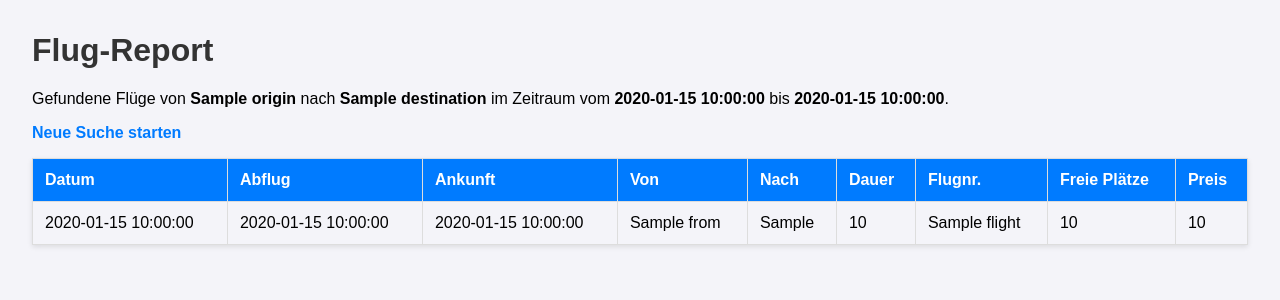
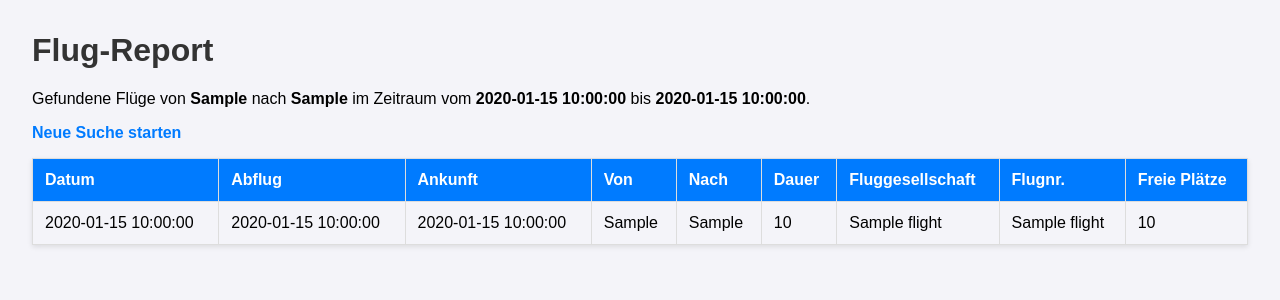
Before and after one commit to kleinski/full_planes, a Flask app: template webapp/templates/results.html in a window 1280 px wide. Shown: the top 300 px of the page. Run offline with Flask 3, Linux system fonts and the light colour scheme; the template is opened without the code that fills it: most values are stand-ins (such as "Sample title", 1, 10 or a date in 2020).

Commit message:
Enhance flight search results: add visual grouping for destination airports, enrich flight data with full airport and airline names, and update results display with full names.

```diff
--- a/webapp/app.py
+++ b/webapp/app.py
@@ -51,9 +51,12 @@
 
 # List of selectable destination airports
 DESTINATION_AIRPORTS = [
+    # Separator for visual grouping in the dropdown
+    {'iata': '---', 'name': 'Schengen-Raum'},
     {'city': 'Wien', 'name': 'Flughafen Wien-Schwechat', 'iata': 'VIE'},
     {'city': 'Paris', 'name': 'Flughafen Paris-Charles-de-Gaulle', 'iata': 'CDG'},
     {'city': 'Madrid', 'name': 'Flughafen Adolfo Suárez Madrid-Barajas', 'iata': 'MAD'},
+    {'iata': '---', 'name': 'Nicht-Schengen-Raum'},
     {'city': 'Tiflis', 'name': 'Internationaler Flughafen Tiflis', 'iata': 'TBS'},
     {'city': 'Skopje', 'name': 'Internationaler Flughafen Skopje', 'iata': 'SKP'},
     {'city': 'Tirana', 'name': 'Flughafen Tirana Nënë Tereza', 'iata': 'TIA'},
@@ -67,6 +70,27 @@
     {'city': 'Podgorica', 'name': 'Flughafen Podgorica', 'iata': 'TGD'}
 ]
 
+# Mapping for common airline IATA codes to names
+AIRLINE_CODES = {
+    'LH': 'Lufthansa',
+    'EW': 'Eurowings',
+    'DE': 'Condor',
+    'FR': 'Ryanair',
+    'U2': 'EasyJet',
+    'A3': 'Aegean Airlines',
+    'AF': 'Air France',
+    'OS': 'Austrian Airlines',
+    'IB': 'Iberia',
+    'KL': 'KLM Royal Dutch Airlines',
+    'LX': 'Swiss International Air Lines',
+    'SN': 'Brussels Airlines',
+    'TP': 'TAP Air Portugal',
+    'TK': 'Turkish Airlines',
+    'W6': 'Wizz Air',
+    'JU': 'Air Serbia',
+    'A9': 'Georgian Airways',
+    'SU': 'Aeroflot' # For SVO
+}
 
 # --- API-FUNKTIONEN ---
 
@@ -185,13 +209,28 @@
         all_found_flights.extend(flights)
         time.sleep(REQUEST_DELAY_SECONDS)
 
+    # Create a lookup dictionary for full airport names
+    airports_map = {airport['iata']: f"{airport['city']} – {airport['name']}" for airport in GERMAN_AIRPORTS + DESTINATION_AIRPORTS if 'city' in airport}
+
+    # Enrich flight data with full airport and airline names
+    for flight in all_found_flights:
+        flight['from_full'] = airports_map.get(flight['from'], flight['from'])
+        flight['to_full'] = airports_map.get(flight['to'], flight['to'])
+        carrier_code = flight['flight'].split(' ')[0]
+        flight['airline_name'] = AIRLINE_CODES.get(carrier_code, carrier_code)
+
+    # Get full names for the results page header
+    origin_full = airports_map.get(origin, origin)
+    destination_full = airports_map.get(destination, destination)
     all_found_flights.sort(key=lambda x: (x['date'], x['departure_time']))
 
     return render_template(
         'results.html',
         flights=all_found_flights,
-        origin=origin,
-        destination=destination,
+        origin=origin, # Keep IATA for the "new search" link
+        destination=destination, # Keep IATA for the "new search" link
+        origin_full=origin_full,
+        destination_full=destination_full,
         start_date=start_date_str,
         end_date=end_date_str
     )
--- a/webapp/templates/results.html
+++ b/webapp/templates/results.html
@@ -25,7 +25,7 @@
     <!-- Page Header -->
     <h1>Flug-Report</h1>
     <p>
-        Gefundene Flüge von <strong>{{ origin }}</strong> nach <strong>{{ destination }}</strong>
+        Gefundene Flüge von <strong>{{ origin_full }}</strong> nach <strong>{{ destination_full }}</strong>
         im Zeitraum vom <strong>{{ start_date }}</strong> bis <strong>{{ end_date }}</strong>.
     </p>
 
@@ -42,9 +42,10 @@
                 <th>Von</th>
                 <th>Nach</th>
                 <th>Dauer</th>
+                <th>Fluggesellschaft</th>
                 <th>Flugnr.</th>
                 <th>Freie Plätze</th>
-                <th>Preis</th>
+                <!--<th>Preis</th>-->
             </tr>
         </thead>
         <!-- Table Body -->
@@ -55,17 +56,18 @@
                 <td>{{ flight.date }}</td>
                 <td>{{ flight.departure_time }}</td>
                 <td>{{ flight.arrival_time }}</td>
-                <td>{{ flight.from }}</td>
-                <td>{{ flight.to }}</td>
+                <td>{{ flight.from_full }}</td>
+                <td>{{ flight.to_full }}</td>
                 <td>{{ flight.duration }}</td>
+                <td>{{ flight.airline_name }}</td>
                 <td>{{ flight.flight }}</td>
                 <td>{{ flight.seats }}</td>
-                <td>{{ flight.price }}</td>
+                <!-- <td>{{ flight.price }}</td>-->
             </tr>
             {% endfor %}
         {% else %}
             <tr>
-                <td colspan="9" style="text-align:center;">Für die angegebenen Kriterien wurden keine Flüge gefunden.</td>
+                <td colspan="10" style="text-align:center;">Für die angegebenen Kriterien wurden keine Flüge gefunden.</td>
             </tr>
         {% endif %}
         </tbody>
```
Also changed, not shown: webapp/templates/index.html (+19 -4 lines).
